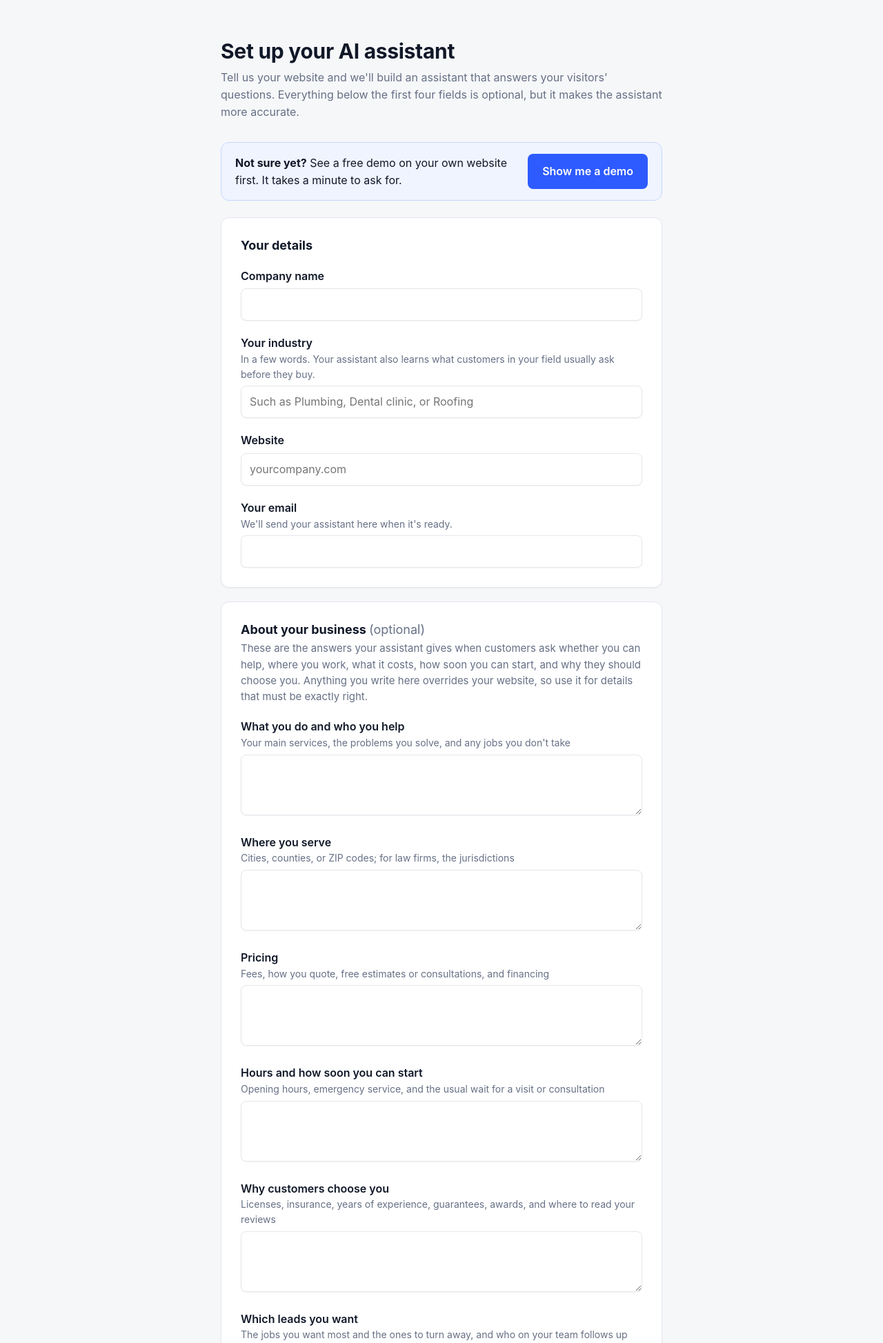
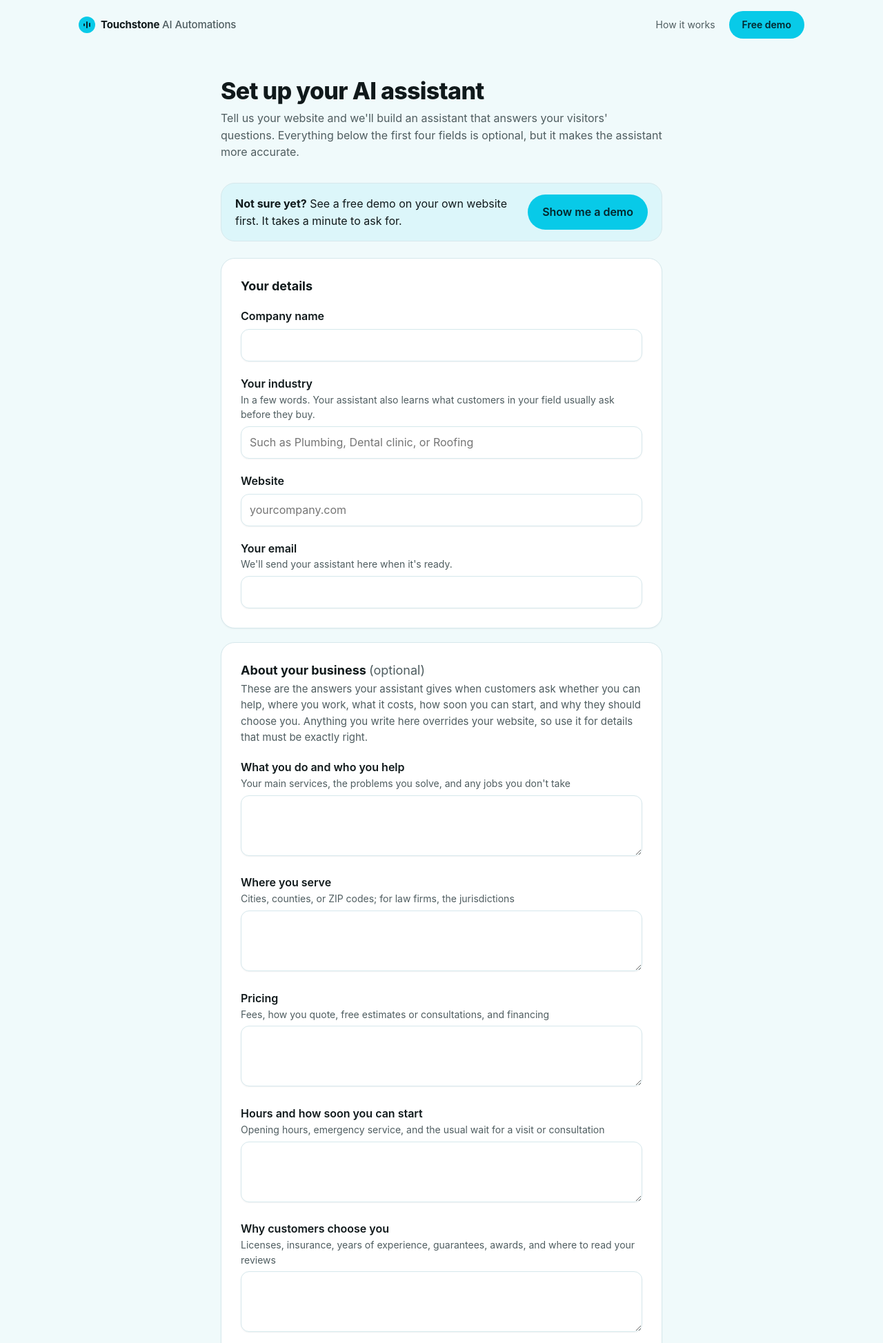
Before and after one commit to Jackson-earl/ElevenLabs-AI-Widget, a Flask app: page /start in a window 1280 px wide. Shown: the top 1947 px of the page at 69% size. Run offline with Flask 3, Linux system fonts and the light colour scheme; some libraries are stand-ins or nearby versions.

Commit message:
Give the intake form and admin pages the Touchstone look
theme.css now holds the colors (light and dark) and the nav that every
page shares, so the public pages, the intake form, the demo page, and
the admin pages can't drift apart. main.css and admin.css use those
colors: cyan pill buttons with dark text, a pale cyan page behind white
cards, and status pills and tables that work in dark mode.

The intake, thanks, and expired-demo pages get the site nav and footer.
The admin pages get the same nav, labeled Touchstone Admin, with
Requests and Industries.

Amp-Thread-ID: https://ampcode.com/threads/T-01a1e5f0-784e-7196-8679-a4c4a58504e4
Co-authored-by: Jackson Earl <jackde6804@gmail.com>

```diff
--- a/static/css/main.css
+++ b/static/css/main.css
@@ -1,25 +1,5 @@
-/* Shared styles for every page: the client intake form and the admin pages. */
-
-:root {
-  --bg: #f6f7f9;
-  --surface: #fff;
-  --text: #101828;
-  --muted: #667085;
-  --line: #e4e7ec;
-  --accent: #2d5bff;
-  --accent-soft: #eff4ff;
-  --accent-line: #c7d7fe;
-  --error: #b42318;
-  --error-soft: #fef3f2;
-  --error-line: #fecdca;
-  --success: #05603a;
-  --success-soft: #ecfdf3;
-  --warning: #93370d;
-  --warning-soft: #fffaeb;
-  --radius: 12px;
-  --radius-sm: 8px;
-  --shadow: 0 1px 2px rgb(16 24 40 / 0.05);
-}
+/* Shared styles for the intake form, the demo page, and the admin pages.
+   Colors and the nav come from theme.css, which loads first. */
 
 * { box-sizing: border-box; }
 
@@ -27,17 +7,17 @@ body {
   margin: 0;
   font: 16px/1.55 -apple-system, BlinkMacSystemFont, "Segoe UI", Roboto, sans-serif;
   color: var(--text);
-  background: var(--bg);
+  background: var(--soft);
   -webkit-font-smoothing: antialiased;
 }
 
-a { color: var(--accent); text-decoration: none; }
+a { color: var(--accent-text); text-decoration: none; }
 a:hover { text-decoration: underline; }
 
-main { max-width: 680px; margin: 0 auto; padding: 56px 20px 80px; }
-main.wide { max-width: 1040px; }
+main { max-width: 680px; margin: 0 auto; padding: 40px 20px 64px; }
+main.wide { max-width: 1100px; padding-left: 24px; padding-right: 24px; }
 
-h1 { font-size: 30px; line-height: 1.2; letter-spacing: -0.01em; margin: 0 0 8px; }
+h1 { font-size: 34px; line-height: 1.15; font-weight: 800; letter-spacing: -0.02em; margin: 0 0 8px; }
 h2 { font-size: 18px; line-height: 1.3; margin: 0 0 4px; }
 
 .lead { color: var(--muted); margin: 0 0 32px; }
@@ -76,7 +56,7 @@ textarea { min-height: 88px; resize: vertical; }
 input:focus, textarea:focus {
   outline: none;
   border-color: var(--accent);
-  box-shadow: 0 0 0 3px rgb(45 91 255 / 0.15);
+  box-shadow: 0 0 0 3px rgb(8 202 232 / 0.25);
 }
 
 input[type=file] {
@@ -85,8 +65,8 @@ input[type=file] {
   font: inherit;
   font-size: 14px;
   color: var(--muted);
-  background: var(--bg);
-  border: 1px dashed #cdd2da;
+  background: var(--soft);
+  border: 1px dashed var(--line);
   border-radius: var(--radius-sm);
   cursor: pointer;
 }
@@ -98,7 +78,7 @@ input[type=file]::file-selector-button {
   color: var(--text);
   background: var(--surface);
   border: 1px solid var(--line);
-  border-radius: var(--radius-sm);
+  border-radius: 999px;
   cursor: pointer;
 }
 
@@ -108,15 +88,16 @@ button, .button {
   padding: 12px 20px;
   font: inherit;
   font-weight: 600;
-  color: #fff;
+  color: var(--on-accent);
   background: var(--accent);
   border: 1px solid transparent;
-  border-radius: var(--radius-sm);
+  border-radius: 999px;
   cursor: pointer;
 }
 .button { text-decoration: none; white-space: nowrap; }
-button:hover, .button:hover { filter: brightness(0.92); text-decoration: none; }
-button:focus-visible, .button:focus-visible { outline: 2px solid var(--accent); outline-offset: 2px; }
+button:hover, .button:hover { filter: brightness(1.08); text-decoration: none; }
+.button.small { padding: 8px 18px; font-size: 14px; }
+button:focus-visible, .button:focus-visible { outline: 2px solid var(--accent-text); outline-offset: 2px; }
 button:disabled { opacity: 0.5; cursor: not-allowed; filter: none; }
 
 .form-actions { margin-top: 28px; }
@@ -130,7 +111,7 @@ button:disabled { opacity: 0.5; cursor: not-allowed; filter: none; }
   border-radius: var(--radius-sm);
 }
 .error, .flash.error { color: var(--error); background: var(--error-soft); border-color: var(--error-line); }
-.flash { color: var(--success); background: var(--success-soft); border-color: #abefc6; }
+.flash { color: var(--success); background: var(--success-soft); border-color: var(--success-line); }
 
 /* A tinted strip with a short message and a button, such as the demo offer on the intake form. */
 .callout {
@@ -142,7 +123,7 @@ button:disabled { opacity: 0.5; cursor: not-allowed; filter: none; }
   margin: 0 0 24px;
   padding: 16px 20px;
   background: var(--accent-soft);
-  border: 1px solid var(--accent-line);
+  border: 1px solid var(--line);
   border-radius: var(--radius);
 }
 .callout p { margin: 0; flex: 1 1 260px; }
@@ -163,13 +144,13 @@ button:disabled { opacity: 0.5; cursor: not-allowed; filter: none; }
   place-items: center;
   font-size: 14px;
   font-weight: 600;
-  color: var(--accent);
+  color: var(--accent-text);
   background: var(--accent-soft);
   border-radius: 999px;
 }
 
 @media (max-width: 560px) {
   main { padding-top: 32px; }
-  h1 { font-size: 26px; }
+  h1 { font-size: 28px; }
   .card { padding: 20px; }
 }
--- /dev/null
+++ b/static/css/theme.css
@@ -0,0 +1,74 @@
+/* Touchstone's colors and site nav, shared by every page: the public pages (site.css), and the
+   intake form and admin pages (main.css). Load it first. Colors follow businessdesigncorp.com:
+   cyan #08cae8, pale cyan #dcf6fa, and slate #2d3435. Pages follow the visitor's light or dark setting. */
+
+:root {
+  --bg: #ffffff;
+  --soft: #f0fafb;
+  --surface: #ffffff;
+  --text: #10191b;
+  --muted: #4f5d60;
+  --line: #d6e8ec;
+  --accent: #08cae8;
+  /* Text on cyan buttons is dark because white on #08cae8 is hard to read. */
+  --on-accent: #04262c;
+  /* A deeper cyan for text and links, where #08cae8 is too faint to read. */
+  --accent-text: #0789a0;
+  --accent-soft: #dcf6fa;
+  --band: #2d3435;
+  --band-text: #f1f7f8;
+  --error: #b42318;
+  --error-soft: #fef3f2;
+  --error-line: #fecdca;
+  --success: #05603a;
+  --success-soft: #ecfdf3;
+  --success-line: #abefc6;
+  --warning: #93370d;
+  --warning-soft: #fffaeb;
+  --radius: 20px;
+  --radius-sm: 12px;
+  --shadow: 0 1px 2px rgb(16 24 40 / 0.05);
+}
+
+@media (prefers-color-scheme: dark) {
+  :root {
+    --bg: #121819;
+    --soft: #172022;
+    --surface: #1c2527;
+    --text: #ecf7f9;
+    --muted: #9db0b4;
+    --line: #2d3435;
+    --accent-text: #3fd8ef;
+    --accent-soft: #0f343b;
+    --band: #08cae8;
+    --band-text: #04262c;
+    --error: #fda29b;
+    --error-soft: #3b1714;
+    --error-line: #6b2a24;
+    --success: #75e0a7;
+    --success-soft: #0f2e1f;
+    --success-line: #1f5c3d;
+    --warning: #fec84b;
+    --warning-soft: #33260b;
+    --shadow: none;
+  }
+}
+
+/* ---------------------------------------------------------------- Nav and footer */
+
+.nav { display: flex; align-items: center; gap: 20px; max-width: 1100px; margin: 0 auto; padding: 16px 24px; }
+.logo { display: flex; align-items: center; gap: 8px; margin-right: auto; font-weight: 700; font-size: 15px; letter-spacing: -0.01em; color: var(--text); }
+.logo-rest { font-weight: 500; color: var(--muted); }
+.mark { width: 24px; height: 24px; border-radius: 999px; display: grid; place-items: center; background: var(--accent); color: var(--on-accent); }
+.mark svg { display: block; }
+.nav a, .nav a:hover { text-decoration: none; }
+.nav-link { color: var(--muted); font-size: 14px; }
+.nav-link:hover, .nav-link[aria-current="page"] { color: var(--text); }
+.nav a:focus-visible { outline: 2px solid var(--accent-text); outline-offset: 2px; }
+
+.foot { max-width: 1100px; margin: 0 auto; padding: 20px 24px; color: var(--muted); font-size: 13px; }
+
+@media (max-width: 600px) {
+  .nav { gap: 12px; padding: 12px 16px; }
+  .nav-link.public, .logo-rest.public { display: none; }
+}
--- a/templates/base/base.html
+++ b/templates/base/base.html
@@ -3,18 +3,21 @@
 <head>
   <meta charset="utf-8">
   <meta name="viewport" content="width=device-width, initial-scale=1">
+  <meta name="color-scheme" content="light dark">
   <title>{% block title %}Set up your AI assistant{% endblock %}</title>
+  <link rel="stylesheet" href="{{ url_for('static', filename='css/theme.css') }}">
   <link rel="stylesheet" href="{{ url_for('static', filename='css/main.css') }}">
   {% block head %}{% endblock %}
 </head>
 <body>
-  {% block header %}{% endblock %}
+  {% block header %}{% include "base/nav.html" %}{% endblock %}
   <main class="{% block main_class %}{% endblock %}">
     {% for category, message in get_flashed_messages(with_categories=true) %}
       <p class="flash {{ category }}" role="status">{{ message }}</p>
     {% endfor %}
     {% block content %}{% endblock %}
   </main>
+  {% block footer %}<footer class="foot">© Touchstone AI Automations</footer>{% endblock %}
   {% if refresh %}
   <script>
     // Reload every 5 seconds to show build progress, but stop once someone types, so a
--- a/templates/base/home.html
+++ b/templates/base/home.html
@@ -6,8 +6,8 @@
   <h1>Answers your customers. <em>Day and night.</em></h1>
   <p class="lead">An AI assistant that has read your website.</p>
   <div class="actions">
-    <a class="btn" href="{{ url_for('demo_form') }}">Get a free demo</a>
-    <a class="btn ghost" href="#how">How it works</a>
+    <a class="button" href="{{ url_for('demo_form') }}">Get a free demo</a>
+    <a class="button ghost" href="#how">How it works</a>
   </div>
 
   {# A picture of the assistant on a client's site, drawn in HTML so it stays sharp and follows the
@@ -74,6 +74,6 @@
 
 <section class="band">
   <h2>Hear it on your website.</h2>
-  <a class="btn" href="{{ url_for('demo_form') }}">Get a free demo</a>
+  <a class="button" href="{{ url_for('demo_form') }}">Get a free demo</a>
 </section>
 {% endblock %}
--- /dev/null
+++ b/templates/base/nav.html
@@ -0,0 +1,9 @@
+{# The nav on every page a client sees. Its styles are in theme.css. #}
+<nav class="nav">
+  <a class="logo" href="{{ url_for('home') }}">
+    <span class="mark">{% include "base/mark.svg" %}</span>
+    <span>Touchstone<span class="logo-rest public"> AI Automations</span></span>
+  </a>
+  <a class="nav-link public" href="{{ url_for('home') }}#how">How it works</a>
+  <a class="button small" href="{{ url_for('demo_form') }}">Free demo</a>
+</nav>
--- a/templates/demo/demo.html
+++ b/templates/demo/demo.html
@@ -6,6 +6,7 @@
   {# Demo links are private, so ask search engines not to list them if one gets shared. #}
   <meta name="robots" content="noindex">
   <title>{{ r.company }}: your assistant demo</title>
+  <link rel="stylesheet" href="{{ url_for('static', filename='css/theme.css') }}">
   <link rel="stylesheet" href="{{ url_for('static', filename='css/main.css') }}">
   <link rel="stylesheet" href="{{ url_for('static', filename='css/demo.css') }}">
 </head>
--- a/templates/demo/demo_form.html
+++ b/templates/demo/demo_form.html
@@ -17,7 +17,7 @@
       <label for="leave_empty">Leave this empty</label>
       <input type="text" id="leave_empty" name="leave_empty" tabindex="-1" autocomplete="off">
     </div>
-    <button class="btn" type="submit">Get my demo</button>
+    <button class="button" type="submit">Get my demo</button>
   </form>
   <p class="fine">Free. Ready in 10 minutes.</p>
 </section>
--- a/templates/demo/demo_thanks.html
+++ b/templates/demo/demo_thanks.html
@@ -9,6 +9,6 @@
     <strong>Not there yet?</strong>
     <span class="fine">Check your spam folder. The link works for {{ days }} days.</span>
   </div>
-  <a class="btn ghost" href="{{ url_for('demo_form') }}">Try another site</a>
+  <a class="button ghost" href="{{ url_for('demo_form') }}">Try another site</a>
 </section>
 {% endblock %}
```
Also changed, not shown: static/css/admin.css (+7 -21 lines), static/css/site.css (+16 -67 lines), templates/admin/admin_base.html (+9 -7 lines), templates/base/site.html (+2 -8 lines).
